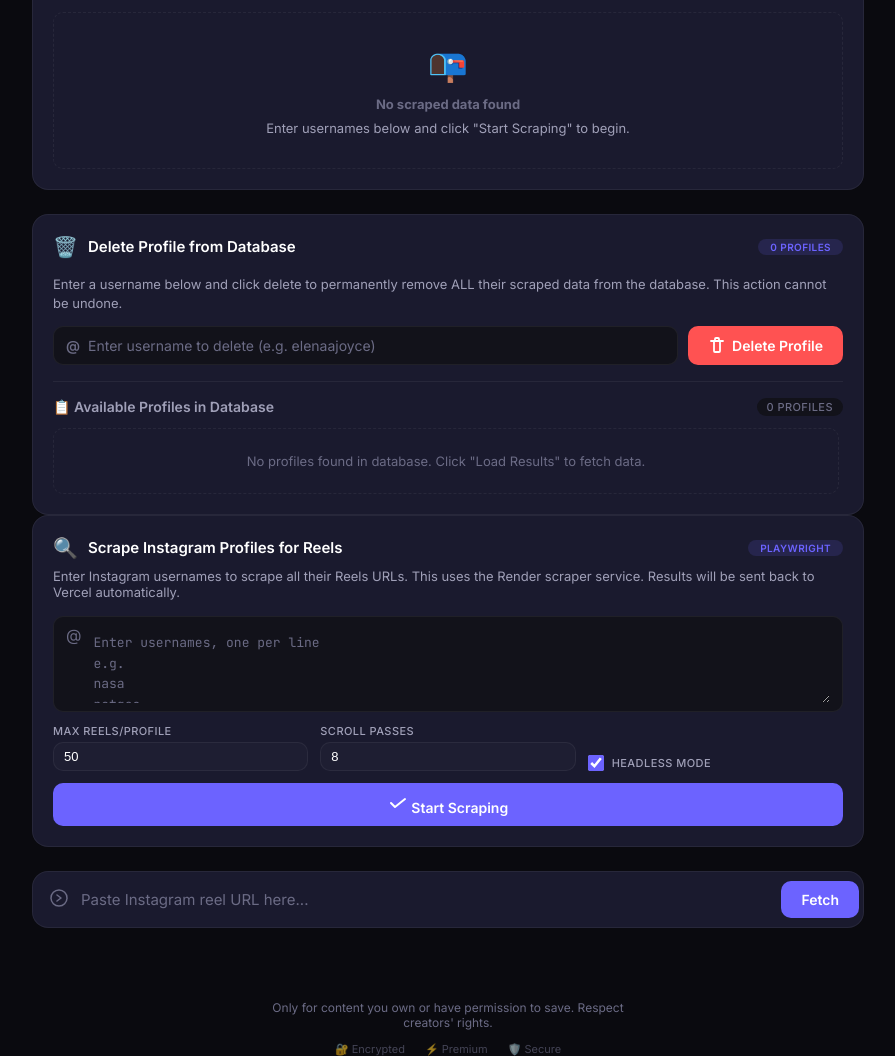
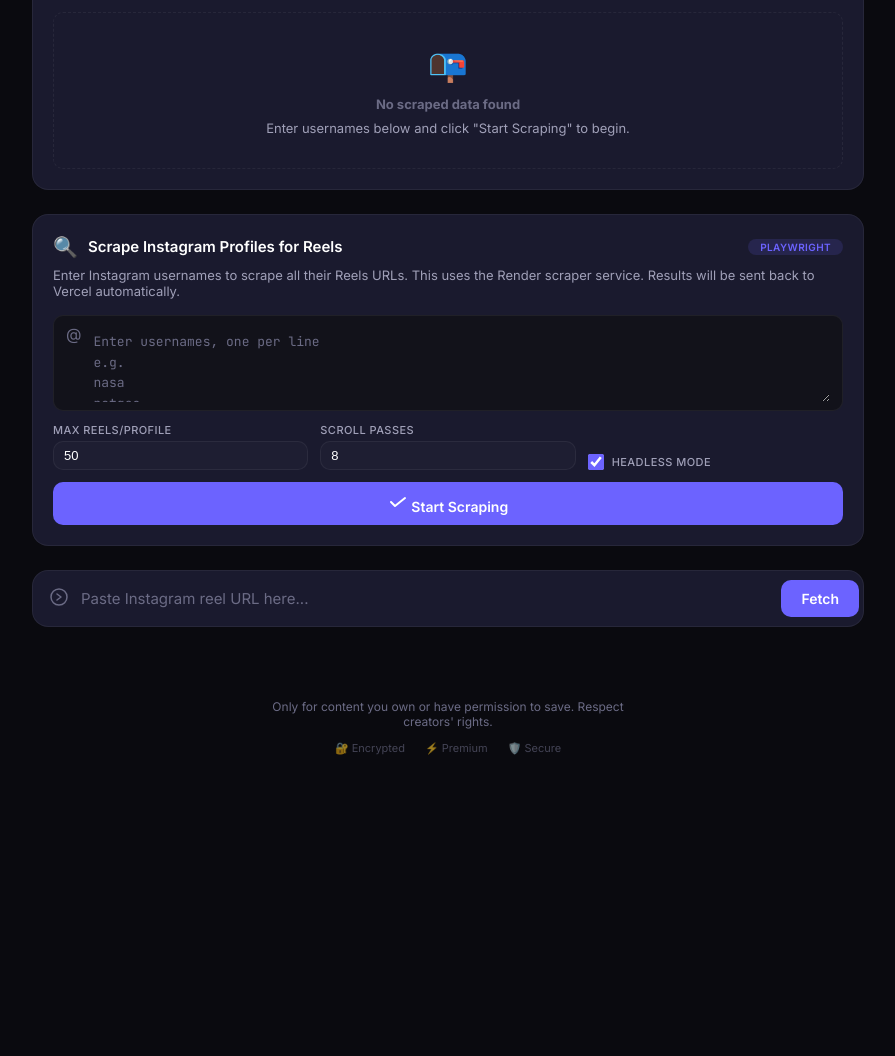
Before and after one commit to Motari2004/fetchgram, a Flask app: page / in a window 1280 px wide. Shown: the part 880-1936 px from the top of the page, without its empty margins (192-1087 px from the left). After the commit the page ends 1635 px from the top, so only its background shows below. Run offline with Flask 3, Linux system fonts and the light colour scheme; data that the repository does not hold is empty; some libraries are stand-ins or nearby versions.

Commit message:
Describe what you changed here

```diff
--- a/static/script.js
+++ b/static/script.js
@@ -68,11 +68,6 @@ const cookieUploadStatus = document.getElementById('cookie-upload-status');
 // All Usernames elements
 const allUsernamesSection = document.getElementById('all-usernames-section');
 const allUsernamesList = document.getElementById('all-usernames-list');
-
-// Delete Profile elements
-const deleteUsernameInput = document.getElementById('delete-username-input');
-const deleteProfileBtn = document.getElementById('delete-profile-btn');
-const deleteProfileStatus = document.getElementById('delete-profile-status');
 
 let currentVideoUrl = null;
 let currentVideoItem = null;
@@ -534,57 +529,9 @@ function showScrapedStatus(message, type) {
   }, 8000);
 }
 
-// ==================== UPDATE DELETE PROFILE LIST ====================
-
-function updateDeleteProfileList() {
-  const list = document.getElementById('delete-profile-list');
-  const countBadge = document.getElementById('delete-count-badge');
-  const listCount = document.getElementById('delete-list-count');
-
-  // Use already loaded data from window.scrapedData
-  const profiles = window.scrapedData || [];
-
-  if (profiles.length === 0) {
-    if (list) list.innerHTML = `<div class="empty-state">No profiles found in database. Click "Load Results" to fetch data.</div>`;
-    if (countBadge) countBadge.textContent = '0 profiles';
-    if (listCount) listCount.textContent = '0 profiles';
-    return;
-  }
-
-  // Update badges
-  if (countBadge) countBadge.textContent = `${profiles.length} profiles`;
-  if (listCount) listCount.textContent = `${profiles.length} profiles`;
-
-  // Build HTML
-  let html = '';
-
-  profiles.forEach((profile) => {
-    const username = profile.username || 'unknown';
-    const reelCount = (profile.reels || []).length;
-    const status = profile.status || 'ok';
-    const statusClass = status === 'ok' ? 'ok' :
-                        (status === 'no_reels_found' || status === 'private') ? 'warn' : 'err';
-
-    html += `
-      <div class="delete-profile-item" id="delete-item-${username}">
-        <div class="delete-profile-item-info">
-          <span class="delete-profile-item-username">👤 @${escapeHtml(username)}</span>
-          <span class="status-badge-sm ${statusClass}">${escapeHtml(status)}</span>
-          <span class="delete-profile-item-reels">📹 ${reelCount}</span>
-        </div>
-        <button class="btn-danger-sm" onclick="event.stopPropagation(); deleteProfile('${escapeHtml(username)}')">
-          🗑️ Delete
-        </button>
-      </div>
-    `;
-  });
-
-  if (list) list.innerHTML = html;
-}
-
 // ==================== DELETE FUNCTIONS ====================
 
-// Delete profile function (called from both input and list buttons)
+// Delete profile function (called from 🗑️ buttons on profile cards)
 async function deleteProfile(username) {
   if (!confirm(`⚠️ Permanently delete ALL data for @${username} from the database?`)) {
     return;
@@ -612,9 +559,6 @@ async function deleteProfile(username) {
 
       window.allUsernames = window.allUsernames?.filter(u => u !== username) || [];
 
-      // Update the delete list instantly
-      updateDeleteProfileList();
-
       showScrapedStatus(
         `✅ Permanently deleted @${username} (${data.deleted_count || 0} jobs removed from database)`,
         'success'
@@ -631,84 +575,6 @@ async function deleteProfile(username) {
   } catch (error) {
     console.error('Delete error:', error);
     showScrapedStatus(`❌ Failed to delete: ${error.message}`, 'error');
-  }
-}
-
-// Delete profile from the dedicated input section
-deleteProfileBtn?.addEventListener('click', async function() {
-  const username = deleteUsernameInput.value.trim();
-
-  if (!username) {
-    showDeleteStatus('❌ Please enter a username to delete', 'error');
-    return;
-  }
-
-  if (!confirm(`⚠️ Permanently delete ALL data for @${username} from the database?`)) {
-    return;
-  }
-
-  showDeleteStatus(`🗑️ Permanently deleting @${username} from database...`, 'info');
-  this.disabled = true;
-  this.innerHTML = '<span class="btn-spinner"></span> Deleting...';
-
-  try {
-    const response = await fetch('/api/scraped/delete', {
-      method: 'POST',
-      headers: { 'Content-Type': 'application/json' },
-      credentials: 'same-origin',
-      body: JSON.stringify({ username: username })
-    });
-
-    const data = await response.json();
-    console.log('Delete response:', data);
-
-    if (response.ok && data.status === 'success') {
-      showDeleteStatus(`✅ Permanently deleted @${username} (${data.deleted_count || 0} jobs removed)`, 'success');
-      deleteUsernameInput.value = '';
-
-      // Remove from UI data immediately
-      if (window.scrapedData) {
-        window.scrapedData = window.scrapedData.filter(p => p.username !== username);
-        renderScrapedResults(window.scrapedData);
-      }
-
-      window.allUsernames = window.allUsernames?.filter(u => u !== username) || [];
-
-      // Update the delete list instantly
-      updateDeleteProfileList();
-
-      // Refresh the scraped data to confirm (with delay)
-      setTimeout(() => {
-        autoLoadScrapedResults();
-      }, 1500);
-
-    } else {
-      showDeleteStatus(`❌ Failed to delete: ${data.error || 'Unknown error'}`, 'error');
-    }
-  } catch (error) {
-    console.error('Delete error:', error);
-    showDeleteStatus(`❌ Failed to delete: ${error.message}`, 'error');
-  } finally {
-    this.disabled = false;
-    this.innerHTML = `
-      <span class="btn-content">
-        <svg width="18" height="18" viewBox="0 0 18 18" fill="none">
-          <path d="M3 5H15M7 5V3C7 2.44772 7.44772 2 8 2H10C10.5523 2 11 2.44772 11 3V5M6 5V15C6 15.5523 6.44772 16 7 16H11C11.5523 16 12 15.5523 12 15V5" stroke="currentColor" stroke-width="1.8" stroke-linecap="round" stroke-linejoin="round"/>
-        </svg>
-        Delete Profile
-      </span>
-    `;
-  }
-});
-
-function showDeleteStatus(message, type) {
-  deleteProfileStatus.textContent = message;
-  deleteProfileStatus.className = 'status-message ' + type;
-  deleteProfileStatus.style.display = 'block';
-  if (type !== 'error') {
-    setTimeout(() => {
-      deleteProfileStatus.style.display = 'none';
-    }, 8000);
   }
 }
 
@@ -734,7 +600,6 @@ deleteAllBtn?.addEventListener('click', async function() {
       window.allUsernames = [];
       renderScrapedResults([]);
       deleteAllBtn.hidden = true;
-      updateDeleteProfileList();
       showScrapedStatus('✅ PERMANENTLY DELETED ALL scraped data from database', 'success');
     } else {
       showScrapedStatus(`❌ Failed to delete: ${data.error || 'Unknown error'}`, 'error');
@@ -1073,15 +938,10 @@ async function fetchScrapedResults() {
       showScrapedStatus('No results found. Start a new scrape job.', 'error');
       renderScrapedResults([]);
     }
-
-    // Update the delete profile list
-    updateDeleteProfileList();
-
   } catch (error) {
     console.error('❌ Fetch error:', error);
     showScrapedStatus(`❌ Failed to load results: ${error.message}`, 'error');
     renderScrapedResults([]);
-    updateDeleteProfileList();
   } finally {
     btn.textContent = '📊 Load Results';
     btn.disabled = false;
@@ -1120,7 +980,6 @@ clearScrapedBtn.addEventListener('click', function() {
   window.scrapedData = [];
   this.hidden = true;
   if (deleteAllBtn) deleteAllBtn.hidden = true;
-  updateDeleteProfileList();
   showScrapedStatus('✅ Cleared scraped results', 'success');
   localStorage.removeItem('last_scrape_job_id');
 });
@@ -1431,14 +1290,9 @@ async function autoLoadScrapedResults() {
     } else {
       renderScrapedResults([]);
     }
-
-    // Update the delete profile list
-    updateDeleteProfileList();
-
   } catch (error) {
     console.error('❌ Auto-load failed:', error);
     renderScrapedResults([]);
-    updateDeleteProfileList();
   }
 }
 
@@ -1460,14 +1314,10 @@ async function initSession() {
 
 // ==================== INIT WITH AUTO-LOAD ====================
 
-initSession().then(async () => {
+initSession().then(() => {
     checkInstagramStatus();
     checkBlueskyStatus();
-    // Load data after 1 second
-    setTimeout(async () => {
-        await autoLoadScrapedResults();
-        updateDeleteProfileList();
-    }, 1000);
+    setTimeout(autoLoadScrapedResults, 1000);
 });
 
 document.addEventListener('visibilitychange', function() {
@@ -1475,11 +1325,3 @@ document.addEventListener('visibilitychange', function() {
     autoLoadScrapedResults();
   }
 });
-
-// Enter key support for delete input
-deleteUsernameInput?.addEventListener('keypress', function(e) {
-  if (e.key === 'Enter') {
-    e.preventDefault();
-    deleteProfileBtn?.click();
-  }
-});
--- a/templates/index.html
+++ b/templates/index.html
@@ -196,58 +196,6 @@
         <div class="loading-state">
           <div class="loading-spinner"></div>
           <p style="color: var(--text-muted); margin-top: 12px;">Loading scraped data...</p>
-        </div>
-      </div>
-    </div>
-
-    <!-- ============ DELETE PROFILE SECTION ============ -->
-    <div class="delete-profile-section premium-card">
-      <div class="delete-profile-header">
-        <div class="delete-profile-title">
-          <span class="delete-icon">🗑️</span>
-          <h3>Delete Profile from Database</h3>
-        </div>
-        <span class="badge" id="delete-count-badge">Loading...</span>
-      </div>
-
-      <div class="delete-profile-body">
-        <p class="delete-profile-desc">
-          Enter a username below and click delete to permanently remove ALL their scraped data from the database.
-          This action cannot be undone.
-        </p>
-
-        <div class="delete-input-area">
-          <div class="delete-input-wrapper">
-            <span class="input-icon">@</span>
-            <input
-              type="text"
-              id="delete-username-input"
-              class="input-field"
-              placeholder="Enter username to delete (e.g. elenaajoyce)"
-              autocomplete="off"
-            />
-          </div>
-          <button id="delete-profile-btn" class="btn btn-danger">
-            <span class="btn-content">
-              <svg width="18" height="18" viewBox="0 0 18 18" fill="none">
-                <path d="M3 5H15M7 5V3C7 2.44772 7.44772 2 8 2H10C10.5523 2 11 2.44772 11 3V5M6 5V15C6 15.5523 6.44772 16 7 16H11C11.5523 16 12 15.5523 12 15V5" stroke="currentColor" stroke-width="1.8" stroke-linecap="round" stroke-linejoin="round"/>
-              </svg>
-              Delete Profile
-            </span>
-          </button>
-        </div>
-
-        <div id="delete-profile-status" class="status-message" hidden></div>
-
-        <!-- Available Profiles List -->
-        <div class="delete-profiles-container">
-          <div class="delete-profiles-header">
-            <span>📋 Available Profiles in Database</span>
-            <span class="badge" id="delete-list-count">0 profiles</span>
-          </div>
-          <div id="delete-profile-list" class="delete-profiles-list">
-            <div class="empty-state">No profiles found in database.</div>
-          </div>
         </div>
       </div>
     </div>
```
